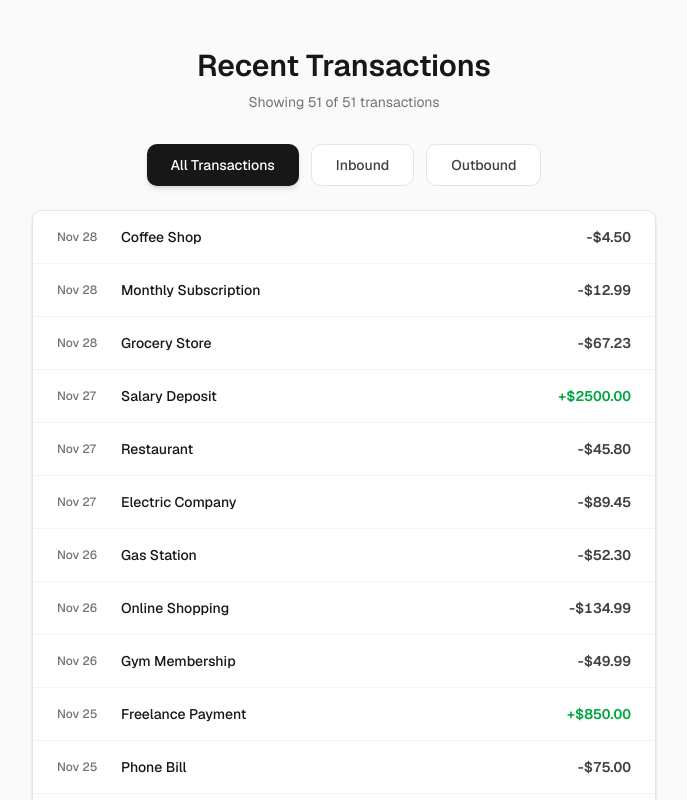
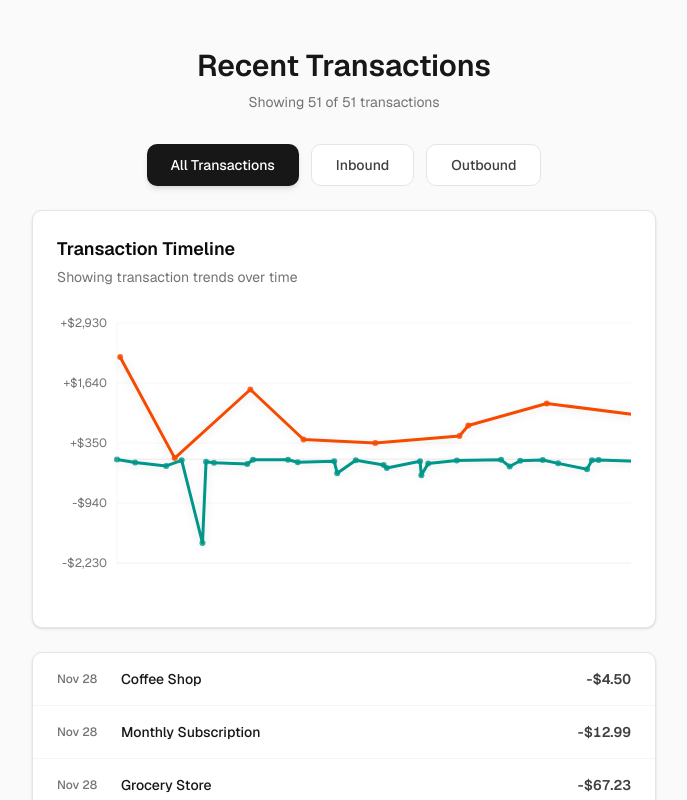
Before and after one commit to tomharman/silver-train, a Next.js app: page / in a window 1280 px wide. Shown: the top 800 px of the page, without its empty margins (296-983 px from the left). Built offline with nearby package versions, Linux system fonts and the light colour scheme.

Commit message:
Added a chart component

```diff
--- a/src/app/page.tsx
+++ b/src/app/page.tsx
@@ -10,6 +10,192 @@ interface Transaction {
 }
 
 type FilterType = "all" | "inbound" | "outbound";
+
+function TransactionChart({ transactions }: { transactions: Transaction[] }) {
+  if (transactions.length === 0) {
+    return (
+      <div className="flex h-[300px] items-center justify-center text-neutral-400">
+        No transactions to display
+      </div>
+    );
+  }
+
+  const width = 800;
+  const height = 300;
+  const padding = { top: 20, right: 40, bottom: 40, left: 60 };
+  const chartWidth = width - padding.left - padding.right;
+  const chartHeight = height - padding.top - padding.bottom;
+
+  // Sort transactions by timestamp
+  const sortedTransactions = [...transactions].sort(
+    (a, b) => new Date(a.timestamp).getTime() - new Date(b.timestamp).getTime()
+  );
+
+  // Separate into inbound and outbound transactions
+  const inboundTransactions = sortedTransactions.filter((t) => t.amount > 0);
+  const outboundTransactions = sortedTransactions.filter((t) => t.amount < 0);
+
+  // Calculate scales using all transactions
+  const amounts = sortedTransactions.map((t) => t.amount);
+  const maxAmount = Math.max(...amounts);
+  const minAmount = Math.min(...amounts);
+  const amountRange = maxAmount - minAmount;
+
+  // Add padding to y-axis range
+  const yMax = maxAmount + amountRange * 0.1;
+  const yMin = minAmount - amountRange * 0.1;
+  const yRange = yMax - yMin;
+
+  // Helper function to generate points for a set of transactions
+  const generatePoints = (transactionList: Transaction[]) => {
+    return transactionList.map((transaction) => {
+      const timestamp = new Date(transaction.timestamp).getTime();
+      const minTimestamp = new Date(sortedTransactions[0].timestamp).getTime();
+      const maxTimestamp = new Date(sortedTransactions[sortedTransactions.length - 1].timestamp).getTime();
+      const timeRange = maxTimestamp - minTimestamp;
+
+      const x = padding.left + ((timestamp - minTimestamp) / timeRange) * chartWidth;
+      const y = padding.top + chartHeight - ((transaction.amount - yMin) / yRange) * chartHeight;
+      return { x, y, amount: transaction.amount, timestamp };
+    });
+  };
+
+  // Generate points for each line
+  const inboundPoints = inboundTransactions.length > 0 ? generatePoints(inboundTransactions) : [];
+  const outboundPoints = outboundTransactions.length > 0 ? generatePoints(outboundTransactions) : [];
+
+  // Generate line paths
+  const inboundPath = inboundPoints.length > 0
+    ? inboundPoints.map((point, index) => `${index === 0 ? "M" : "L"} ${point.x} ${point.y}`).join(" ")
+    : "";
+
+  const outboundPath = outboundPoints.length > 0
+    ? outboundPoints.map((point, index) => `${index === 0 ? "M" : "L"} ${point.x} ${point.y}`).join(" ")
+    : "";
+
+  // All points for rendering circles
+  const allPoints = [...inboundPoints, ...outboundPoints];
+
+  // Calculate zero line position
+  const zeroY = padding.top + chartHeight - ((0 - yMin) / yRange) * chartHeight;
+
+  // Format currency for y-axis
+  const formatCurrency = (value: number) => {
+    return `$${Math.abs(value).toLocaleString()}`;
+  };
+
+  // Generate y-axis ticks
+  const yTicks = 5;
+  const yTickValues = Array.from({ length: yTicks }, (_, i) => {
+    return yMin + (yRange * i) / (yTicks - 1);
+  });
+
+  return (
+    <div className="overflow-x-auto">
+      <svg width={width} height={height} className="mx-auto">
+        {/* Y-axis grid lines */}
+        {yTickValues.map((value) => {
+          const y = padding.top + chartHeight - ((value - yMin) / yRange) * chartHeight;
+          return (
+            <g key={value}>
+              <line
+                x1={padding.left}
+                y1={y}
+                x2={width - padding.right}
+                y2={y}
+                className="stroke-border"
+                strokeWidth="1"
+                opacity="0.3"
+              />
+              <text
+                x={padding.left - 10}
+                y={y + 4}
+                textAnchor="end"
+                className="text-xs fill-muted-foreground"
+              >
+                {value >= 0 ? "+" : "-"}
+                {formatCurrency(value)}
+              </text>
+            </g>
+          );
+        })}
+
+        {/* Zero line (thicker) */}
+        {yMin < 0 && yMax > 0 && (
+          <line
+            x1={padding.left}
+            y1={zeroY}
+            x2={width - padding.right}
+            y2={zeroY}
+            className="stroke-border"
+            strokeWidth="1.5"
+            opacity="0.5"
+          />
+        )}
+
+        {/* Inbound line (using chart-1) */}
+        {inboundPath && (
+          <path
+            d={inboundPath}
+            fill="none"
+            className="stroke-chart-1"
+            strokeWidth="3"
+            strokeLinecap="round"
+            strokeLinejoin="round"
+            style={{ filter: 'drop-shadow(0 2px 4px rgba(0, 0, 0, 0.1))' }}
+          />
+        )}
+
+        {/* Outbound line (using chart-2) */}
+        {outboundPath && (
+          <path
+            d={outboundPath}
+            fill="none"
+            className="stroke-chart-2"
+            strokeWidth="3"
+            strokeLinecap="round"
+            strokeLinejoin="round"
+            style={{ filter: 'drop-shadow(0 2px 4px rgba(0, 0, 0, 0.1))' }}
+          />
+        )}
+
+        {/* Data points */}
+        {allPoints.map((point, index) => (
+          <circle
+            key={index}
+            cx={point.x}
+            cy={point.y}
+            r="3"
+            className={point.amount >= 0 ? "fill-chart-1" : "fill-chart-2"}
+            opacity="0.8"
+          />
+        ))}
+
+        {/* X-axis */}
+        <line
+          x1={padding.left}
+          y1={height - padding.bottom}
+          x2={width - padding.right}
+          y2={height - padding.bottom}
+          className="stroke-border"
+          strokeWidth="1"
+          opacity="0.3"
+        />
+
+        {/* Y-axis */}
+        <line
+          x1={padding.left}
+          y1={padding.top}
+          x2={padding.left}
+          y2={height - padding.bottom}
+          className="stroke-border"
+          strokeWidth="1"
+          opacity="0.3"
+        />
+      </svg>
+    </div>
+  );
+}
 
 export default function Home() {
   const transactions: Transaction[] = transactionsData;
@@ -78,6 +264,20 @@ export default function Home() {
           </button>
         </div>
 
+        <div className="mb-6 overflow-hidden rounded-lg border bg-card text-card-foreground shadow-sm">
+          <div className="p-6 pb-4">
+            <h2 className="text-lg font-semibold mb-1">
+              Transaction Timeline
+            </h2>
+            <p className="text-sm text-muted-foreground">
+              Showing transaction trends over time
+            </p>
+          </div>
+          <div className="px-6 pb-6">
+            <TransactionChart transactions={filteredTransactions} />
+          </div>
+        </div>
+
         <div className="overflow-hidden rounded-lg border border-neutral-200 bg-white shadow-sm">
           <div className="max-h-[600px] overflow-y-auto">
             <div className="divide-y divide-neutral-100">
```
